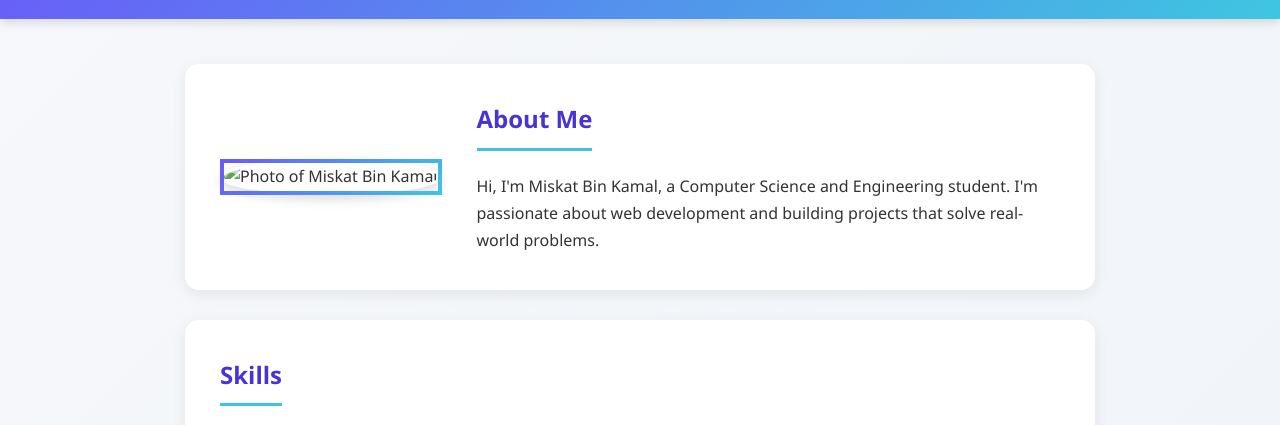
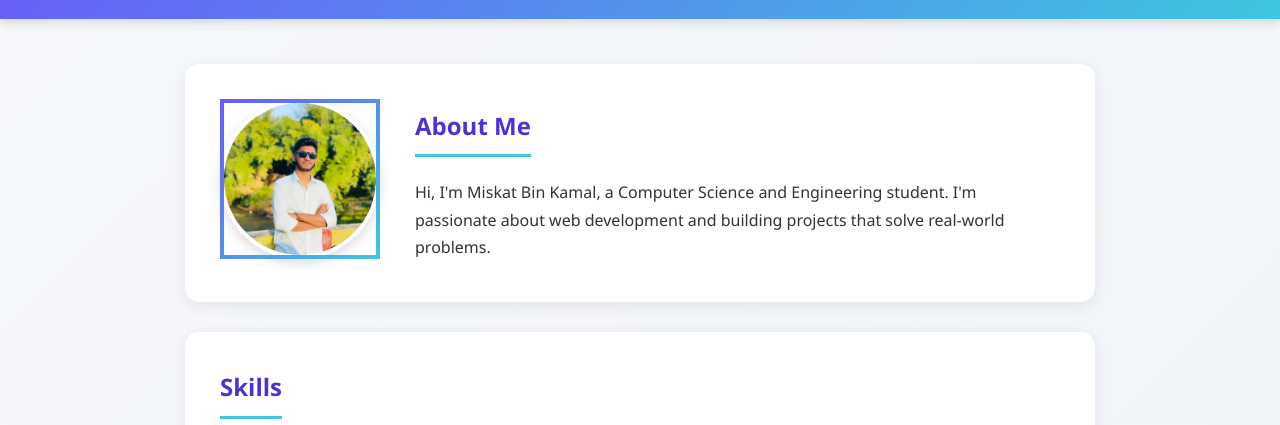
Before and after one commit to miskatbk03-cloud/SD-Mini-project-01, a plain HTML site: page index.html in a window 1280 px wide. Shown: the part 71-496 px from the top of the page. Drawn offline with Linux system fonts and the light colour scheme.

Commit message:
Fix HTML structure and update profile image path

```diff
--- a/index.html
+++ b/index.html
@@ -25,7 +25,7 @@
 
     <section id="about" class="about-section">
       <div class="about-img">
-        <img src="images/profile.jpg" alt="Photo of Miskat Bin Kamal">
+           <img src="profile.jpg" alt="Photo of Miskat Bin Kamal">
       </div>
       <div class="about-text">
         <h2>About Me</h2>
```
